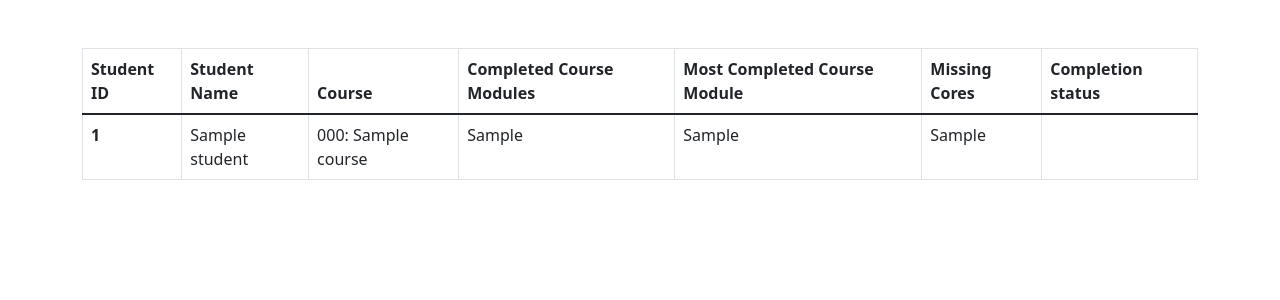
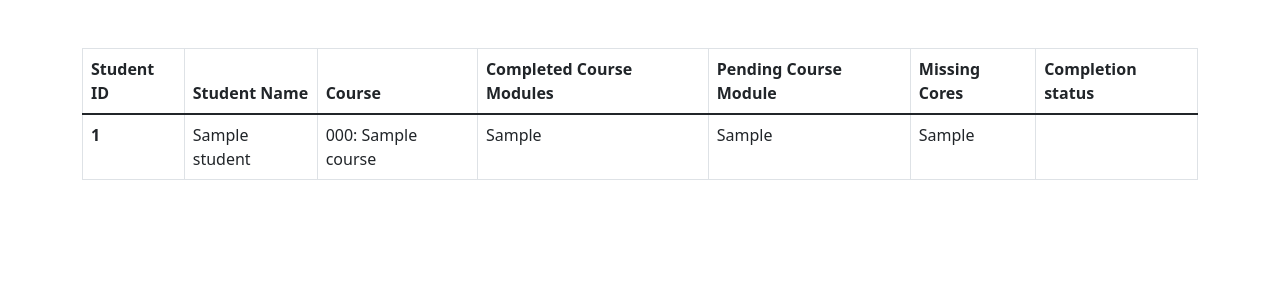
Before and after one commit to eujiaxin/boe, a Django app: template checkerapp/templates/checkerapp_success_page.html in a window 1280 px wide. Shown: the top 300 px of the page. Run offline with Django 3.2, Linux system fonts and the light colour scheme; the template is opened without the code that fills it: most values are stand-ins (such as "Sample title", 1, 10 or a date in 2020).

Commit message:
Pending course module

```diff
--- a/checkerapp/templates/checkerapp_success_page.html
+++ b/checkerapp/templates/checkerapp_success_page.html
@@ -23,7 +23,7 @@
               <th scope="col">Student Name</th>
               <th scope="col">Course</th>
               <th scope="col">Completed Course Modules</th>
-              <th scope="col">Most Completed Course Module</th>
+              <th scope="col">Pending Course Module</th>
               <th scope="col">Missing Cores</th>
               {% comment %} <th scope="col">Missing Credits</th> {% endcomment %}
               <th scope="col">Completion status</th>
```
